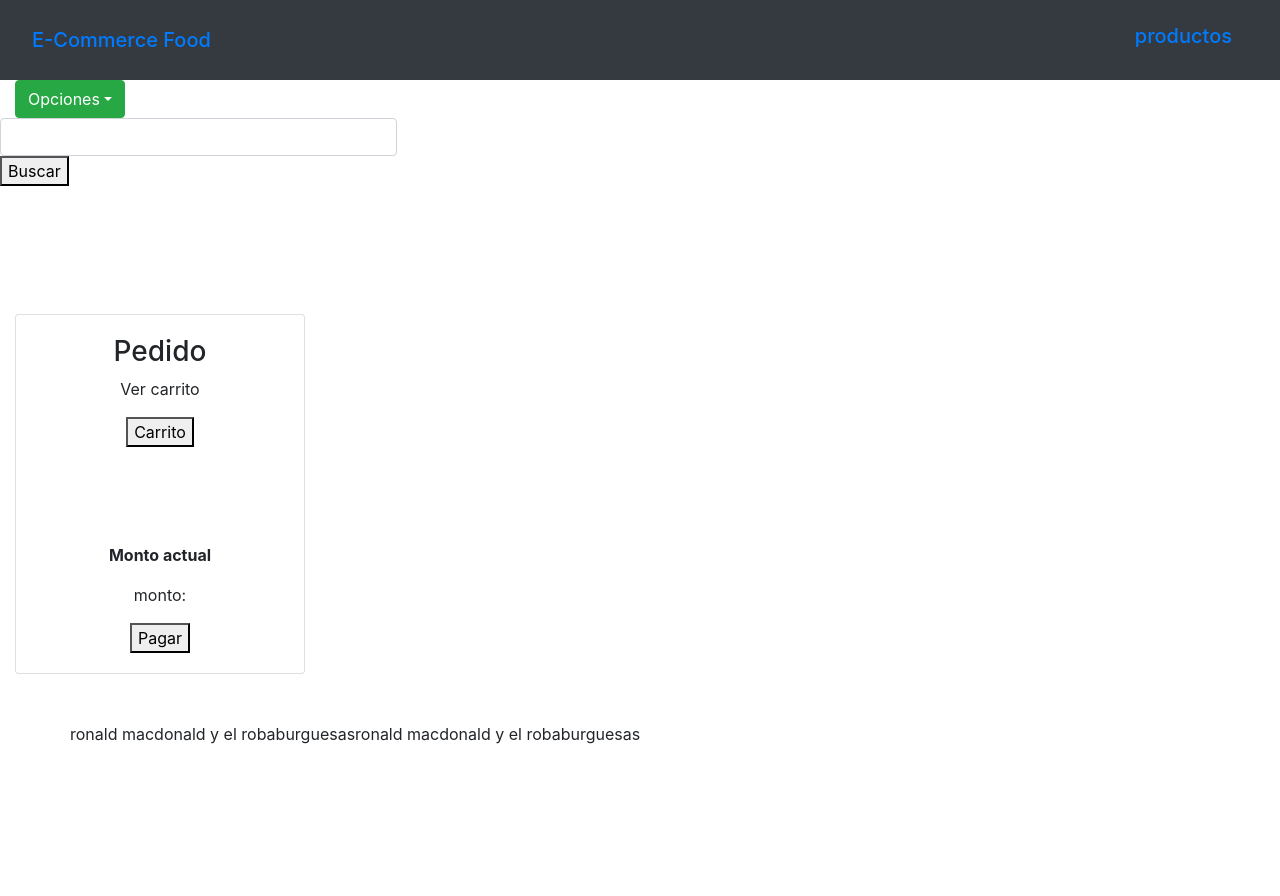
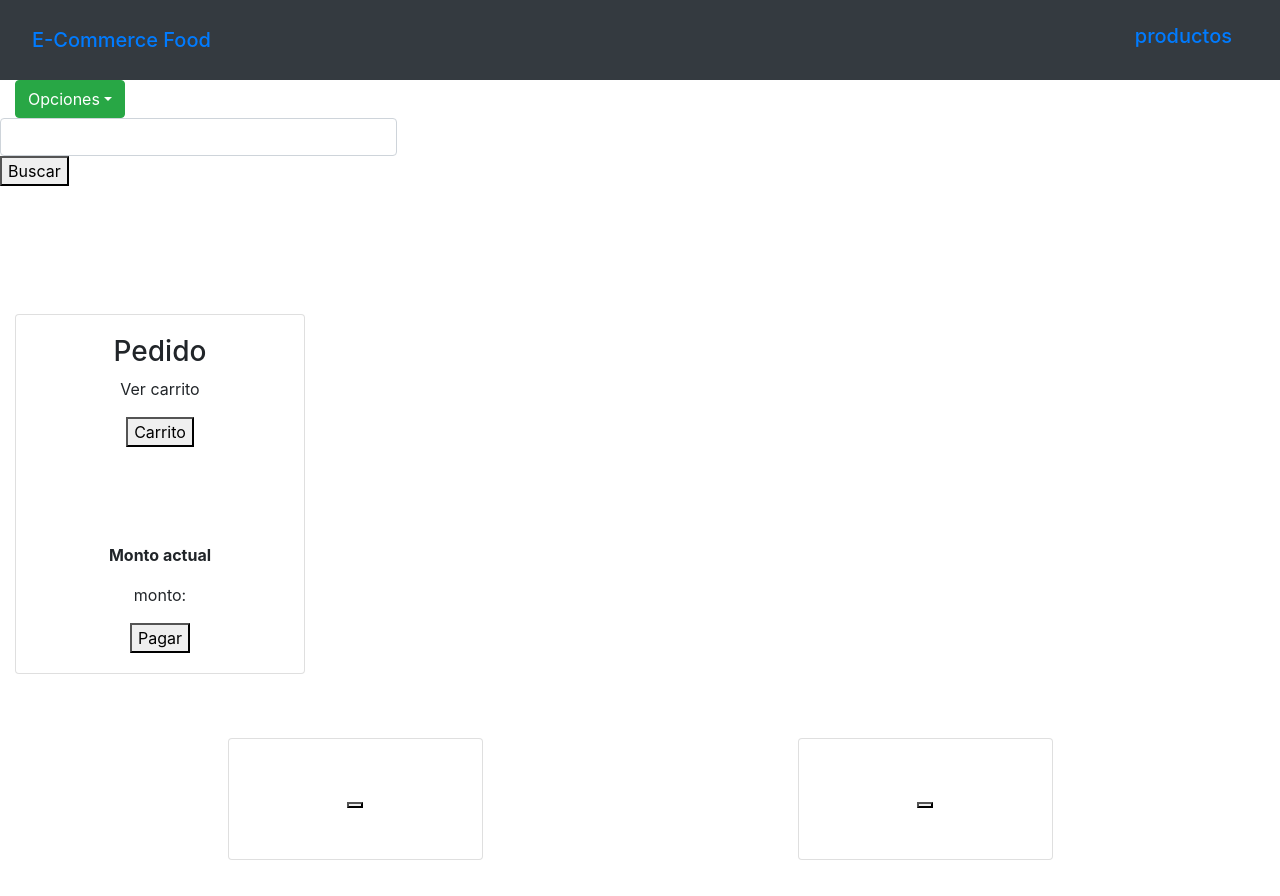
Before and after one commit to SebasRios34/E-Food, a React (Create React App) app in the folder e-food/: page /productos in a window 1280 px wide. Shown: the top 896 px of the page. Before the commit the page ends 800 px from the top, so only its background shows below. Built offline with nearby package versions, Linux system fonts and the light colour scheme.

Commit message:
se comenzo logica de producto en react

```diff
--- a/e-food/src/Components/Producto.js
+++ b/e-food/src/Components/Producto.js
@@ -1,10 +1,28 @@
 import React, { Component } from 'react'
+import {Link} from 'react-router-dom';
 
 export default class Producto extends Component {
     render() {
+
+        const {id, nombreProducto, contenido, enCarrito} = this.props.product;
+
         return (
-            <div>
-                ronald macdonald y el robaburguesas
+            <div className = "col-9 mx-auto col-md-6 col-lg-3 my-3">
+                <div className = "card">
+                    <div className = "container p-5"
+                    onClick={ ()=> console.log ('aqui se va a redirigir al producto completo')}
+                    >
+                        <Link to="/detalleProducto"></Link>
+                        <button classsName="cart-btn"
+                            disabled =
+                            {enCarrito?true : false} onClick={()=>
+                            console.log('se quiere añadir al carrito cuchau')}>
+                            {enCarrito?(<p ClassName="text-capitaliza mb-0 "
+                            disabled> en el carrito</p>) :
+                            (<i className="fas fa-cart-plus"></i>)}
+                        </button>
+                    </div>
+                </div>
             </div>
         )
     }
--- a/e-food/src/data.js
+++ b/e-food/src/data.js
@@ -6,12 +6,18 @@ export const arrProductos = [
         id: 1,
         nombreProducto: "combo#1",
         contenido: "papas medianas, sandwich de pollo, tocineta, tomate y queso"+
-        " refresco mediano"
+        " refresco mediano",
+        enCarrito: false,
+        cant:0,
+        total:0
     },
     {
         id: 2,
         nombreProducto: "combo#2",
-        contenido: "triple quesoburguesa con tocineta y queso suizo"
+        contenido: "triple quesoburguesa con tocineta y queso suizo",
+        enCarrito: false,
+        cant:0,
+        total:0
     }
 
 ]
@@ -20,5 +26,8 @@ export const detalleProducto = {
     id: 1,
         nombreProducto: "combo#1",
         contenido: "papas medianas, sandwich de pollo, tocineta, tomate y queso"+
-        " refresco mediano"
+        " refresco mediano",
+        enCarrito: false,
+        cant:0,
+        total:0
 }
```
Also changed, not shown: e-food/src/Components/DetalleProducto.js (added, +11 -0 lines).
